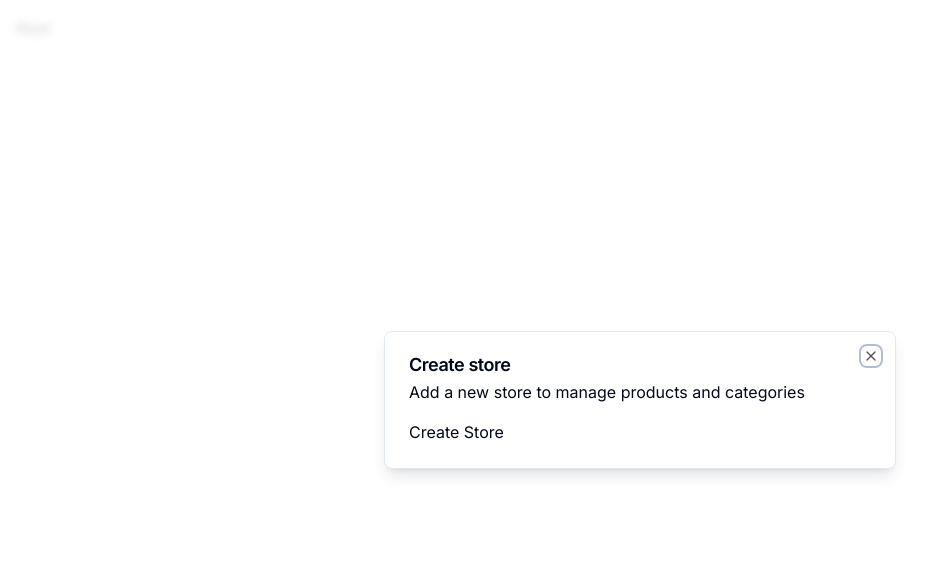
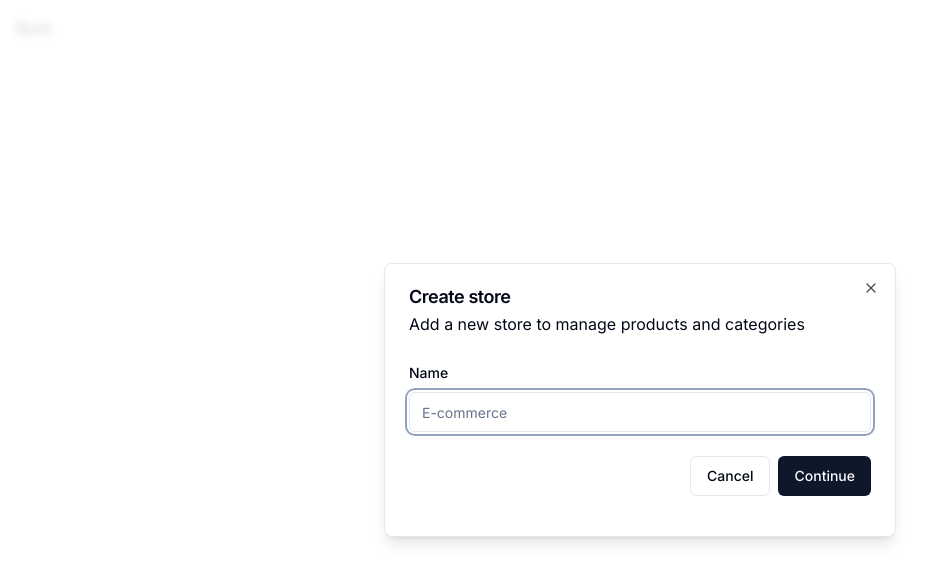
Before and after one commit to RomanShemelin/e-commerce-cms, a Next.js app: page / in a window 1280 px wide. Shown: the top 582 px of the page, without its empty margins (0-940 px from the left). Built offline with nearby package versions, Linux system fonts and the light colour scheme.

Commit message:
add form component

```diff
--- a/components/modals/store-modal.tsx
+++ b/components/modals/store-modal.tsx
@@ -1,10 +1,38 @@
 'use client';
+import * as z from 'zod';
+import { zodResolver } from '@hookform/resolvers/zod';
+import { useForm } from 'react-hook-form';
 
 import { useStoreModal } from '@/hooks/useStoreModal';
 import { Modal } from '@/components/ui/modal';
+import {
+  Form,
+  FormControl,
+  FormField,
+  FormItem,
+  FormLabel,
+  FormMessage,
+} from '@/components/ui/form';
+import { Input } from '@/components/ui/input';
+import { Button } from '@/components/ui/button';
+
+const formSchema = z.object({
+  name: z.string().min(1),
+});
 
 export const StoreModal = () => {
   const storeModal = useStoreModal();
+
+  const form = useForm<z.infer<typeof formSchema>>({
+    resolver: zodResolver(formSchema),
+    defaultValues: {
+      name: '',
+    },
+  });
+
+  const onSubmit = async (values: z.infer<typeof formSchema>) => {
+    console.log(values);
+  };
 
   return (
     <Modal
@@ -13,7 +41,33 @@
       isOpen={storeModal.isOpen}
       onClose={storeModal.onClose}
     >
-        Create Store
+      <div>
+        <div className='space-y-4 py-2 pb-4'>
+          <Form {...form}>
+            <form onSubmit={form.handleSubmit(onSubmit)}>
+              <FormField
+                control={form.control}
+                name='name'
+                render={({ field }) => (
+                  <FormItem>
+                    <FormLabel>Name</FormLabel>
+                    <FormControl>
+                      <Input placeholder='E-commerce' {...field} />
+                    </FormControl>
+                    <FormMessage/>
+                  </FormItem>
+                )}
+              />
+              <div className='pt-6 space-x-2 flex items-center justify-end w-full'>
+                <Button variant='outline' onClick={storeModal.onClose}>
+                  Cancel
+                </Button>
+                <Button type='submit'>Continue</Button>
+              </div>
+            </form>
+          </Form>
+        </div>
+      </div>
     </Modal>
   );
 };
--- /dev/null
+++ b/components/ui/form.tsx
@@ -0,0 +1,176 @@
+import * as React from "react"
+import * as LabelPrimitive from "@radix-ui/react-label"
+import { Slot } from "@radix-ui/react-slot"
+import {
+  Controller,
+  ControllerProps,
+  FieldPath,
+  FieldValues,
+  FormProvider,
+  useFormContext,
+} from "react-hook-form"
+
+import { cn } from "@/lib/utils"
+import { Label } from "@/components/ui/label"
+
+const Form = FormProvider
+
+type FormFieldContextValue<
+  TFieldValues extends FieldValues = FieldValues,
+  TName extends FieldPath<TFieldValues> = FieldPath<TFieldValues>
+> = {
+  name: TName
+}
+
+const FormFieldContext = React.createContext<FormFieldContextValue>(
+  {} as FormFieldContextValue
+)
+
+const FormField = <
+  TFieldValues extends FieldValues = FieldValues,
+  TName extends FieldPath<TFieldValues> = FieldPath<TFieldValues>
+>({
+  ...props
+}: ControllerProps<TFieldValues, TName>) => {
+  return (
+    <FormFieldContext.Provider value={{ name: props.name }}>
+      <Controller {...props} />
+    </FormFieldContext.Provider>
+  )
+}
+
+const useFormField = () => {
+  const fieldContext = React.useContext(FormFieldContext)
+  const itemContext = React.useContext(FormItemContext)
+  const { getFieldState, formState } = useFormContext()
+
+  const fieldState = getFieldState(fieldContext.name, formState)
+
+  if (!fieldContext) {
+    throw new Error("useFormField should be used within <FormField>")
+  }
+
+  const { id } = itemContext
+
+  return {
+    id,
+    name: fieldContext.name,
+    formItemId: `${id}-form-item`,
+    formDescriptionId: `${id}-form-item-description`,
+    formMessageId: `${id}-form-item-message`,
+    ...fieldState,
+  }
+}
+
+type FormItemContextValue = {
+  id: string
+}
+
+const FormItemContext = React.createContext<FormItemContextValue>(
+  {} as FormItemContextValue
+)
+
+const FormItem = React.forwardRef<
+  HTMLDivElement,
+  React.HTMLAttributes<HTMLDivElement>
+>(({ className, ...props }, ref) => {
+  const id = React.useId()
+
+  return (
+    <FormItemContext.Provider value={{ id }}>
+      <div ref={ref} className={cn("space-y-2", className)} {...props} />
+    </FormItemContext.Provider>
+  )
+})
+FormItem.displayName = "FormItem"
+
+const FormLabel = React.forwardRef<
+  React.ElementRef<typeof LabelPrimitive.Root>,
+  React.ComponentPropsWithoutRef<typeof LabelPrimitive.Root>
+>(({ className, ...props }, ref) => {
+  const { error, formItemId } = useFormField()
+
+  return (
+    <Label
+      ref={ref}
+      className={cn(error && "text-destructive", className)}
+      htmlFor={formItemId}
+      {...props}
+    />
+  )
+})
+FormLabel.displayName = "FormLabel"
+
+const FormControl = React.forwardRef<
+  React.ElementRef<typeof Slot>,
+  React.ComponentPropsWithoutRef<typeof Slot>
+>(({ ...props }, ref) => {
+  const { error, formItemId, formDescriptionId, formMessageId } = useFormField()
+
+  return (
+    <Slot
+      ref={ref}
+      id={formItemId}
+      aria-describedby={
+        !error
+          ? `${formDescriptionId}`
+          : `${formDescriptionId} ${formMessageId}`
+      }
+      aria-invalid={!!error}
+      {...props}
+    />
+  )
+})
+FormControl.displayName = "FormControl"
+
+const FormDescription = React.forwardRef<
+  HTMLParagraphElement,
+  React.HTMLAttributes<HTMLParagraphElement>
+>(({ className, ...props }, ref) => {
+  const { formDescriptionId } = useFormField()
+
+  return (
+    <p
+      ref={ref}
+      id={formDescriptionId}
+      className={cn("text-sm text-muted-foreground", className)}
+      {...props}
+    />
+  )
+})
+FormDescription.displayName = "FormDescription"
+
+const FormMessage = React.forwardRef<
+  HTMLParagraphElement,
+  React.HTMLAttributes<HTMLParagraphElement>
+>(({ className, children, ...props }, ref) => {
+  const { error, formMessageId } = useFormField()
+  const body = error ? String(error?.message) : children
+
+  if (!body) {
+    return null
+  }
+
+  return (
+    <p
+      ref={ref}
+      id={formMessageId}
+      className={cn("text-sm font-medium text-destructive", className)}
+      {...props}
+    >
+      {body}
+    </p>
+  )
+})
+FormMessage.displayName = "FormMessage"
+
+export {
+  useFormField,
+  Form,
+  FormItem,
+  FormLabel,
+  FormControl,
+  FormDescription,
+  FormMessage,
+  FormField,
+}
--- /dev/null
+++ b/components/ui/input.tsx
@@ -0,0 +1,25 @@
+import * as React from "react"
+
+import { cn } from "@/lib/utils"
+
+export interface InputProps
+  extends React.InputHTMLAttributes<HTMLInputElement> {}
+
+const Input = React.forwardRef<HTMLInputElement, InputProps>(
+  ({ className, type, ...props }, ref) => {
+    return (
+      <input
+        type={type}
+        className={cn(
+          "flex h-10 w-full rounded-md border border-input bg-background px-3 py-2 text-sm ring-offset-background file:border-0 file:bg-transparent file:text-sm file:font-medium placeholder:text-muted-foreground focus-visible:outline-none focus-visible:ring-2 focus-visible:ring-ring focus-visible:ring-offset-2 disabled:cursor-not-allowed disabled:opacity-50",
+          className
+        )}
+        ref={ref}
+        {...props}
+      />
+    )
+  }
+)
+Input.displayName = "Input"
+
+export { Input }
--- /dev/null
+++ b/components/ui/label.tsx
@@ -0,0 +1,26 @@
+"use client"
+
+import * as React from "react"
+import * as LabelPrimitive from "@radix-ui/react-label"
+import { cva, type VariantProps } from "class-variance-authority"
+
+import { cn } from "@/lib/utils"
+
+const labelVariants = cva(
+  "text-sm font-medium leading-none peer-disabled:cursor-not-allowed peer-disabled:opacity-70"
+)
+
+const Label = React.forwardRef<
+  React.ElementRef<typeof LabelPrimitive.Root>,
+  React.ComponentPropsWithoutRef<typeof LabelPrimitive.Root> &
+    VariantProps<typeof labelVariants>
+>(({ className, ...props }, ref) => (
+  <LabelPrimitive.Root
+    ref={ref}
+    className={cn(labelVariants(), className)}
+    {...props}
+  />
+))
+Label.displayName = LabelPrimitive.Root.displayName
+
+export { Label }
--- a/package.json
+++ b/package.json
@@ -10,7 +10,9 @@
   },
   "dependencies": {
     "@clerk/nextjs": "^4.21.14",
+    "@hookform/resolvers": "^3.1.1",
     "@radix-ui/react-dialog": "^1.0.4",
+    "@radix-ui/react-label": "^2.0.2",
     "@radix-ui/react-slot": "^1.0.2",
     "@types/node": "20.4.1",
     "@types/react": "18.2.14",
@@ -25,10 +27,12 @@
     "postcss": "8.4.25",
     "react": "18.2.0",
     "react-dom": "18.2.0",
+    "react-hook-form": "^7.45.1",
     "tailwind-merge": "^1.13.2",
     "tailwindcss": "3.3.2",
     "tailwindcss-animate": "^1.0.6",
     "typescript": "5.1.6",
+    "zod": "^3.21.4",
     "zustand": "^4.3.9"
   }
 }
```
Also changed, not shown: 1 other file (tests, documents, lock files or other folders).
